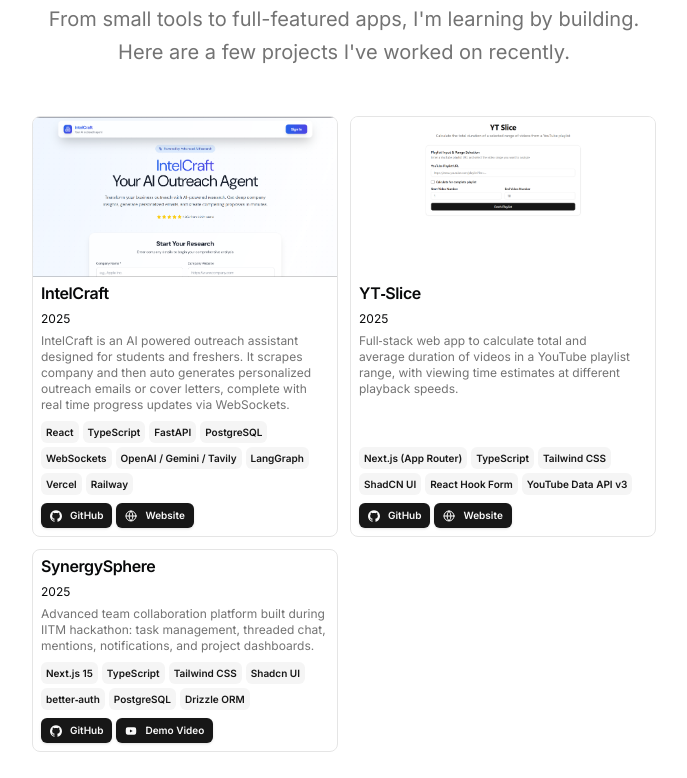
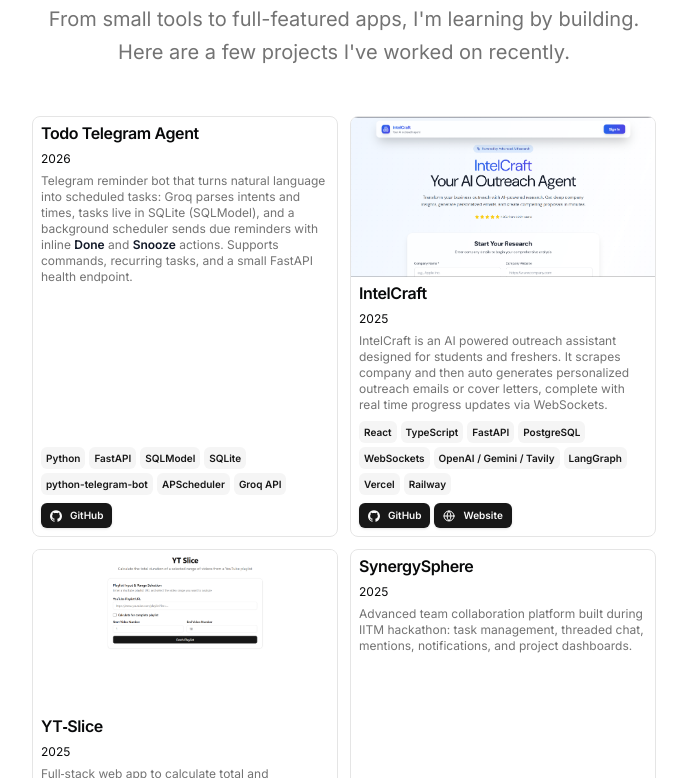
Before and after one commit to Akash8585/portfolio-acash, a Next.js app: page / in a window 1280 px wide. Shown: the part 1562-2340 px from the top of the page, without its empty margins (296-983 px from the left). Built offline with nearby package versions, Linux system fonts and the light colour scheme.

Commit message:
todo telegram agent

```diff
--- a/src/data/resume.tsx
+++ b/src/data/resume.tsx
@@ -88,6 +88,32 @@
     },
   ],
   projects: [
+    {
+      title: "Todo Telegram Agent",
+      href: "https://github.com/Akash8585/todo_telegram_agent",
+      dates: "2026",
+      active: true,
+      description:
+        "Telegram reminder bot that turns natural language into scheduled tasks: Groq parses intents and times, tasks live in SQLite (SQLModel), and a background scheduler sends due reminders with inline **Done** and **Snooze** actions. Supports commands, recurring tasks, and a small FastAPI health endpoint.",
+      technologies: [
+        "Python",
+        "FastAPI",
+        "SQLModel",
+        "SQLite",
+        "python-telegram-bot",
+        "APScheduler",
+        "Groq API",
+      ],
+      links: [
+        {
+          type: "GitHub",
+          href: "https://github.com/Akash8585/todo_telegram_agent",
+          icon: <Icons.github className="size-3" />,
+        },
+      ],
+      image: "",
+      video: "",
+    },
     {
       title: "IntelCraft",
       href: "https://github.com/Akash8585/IntelCraft",
```
